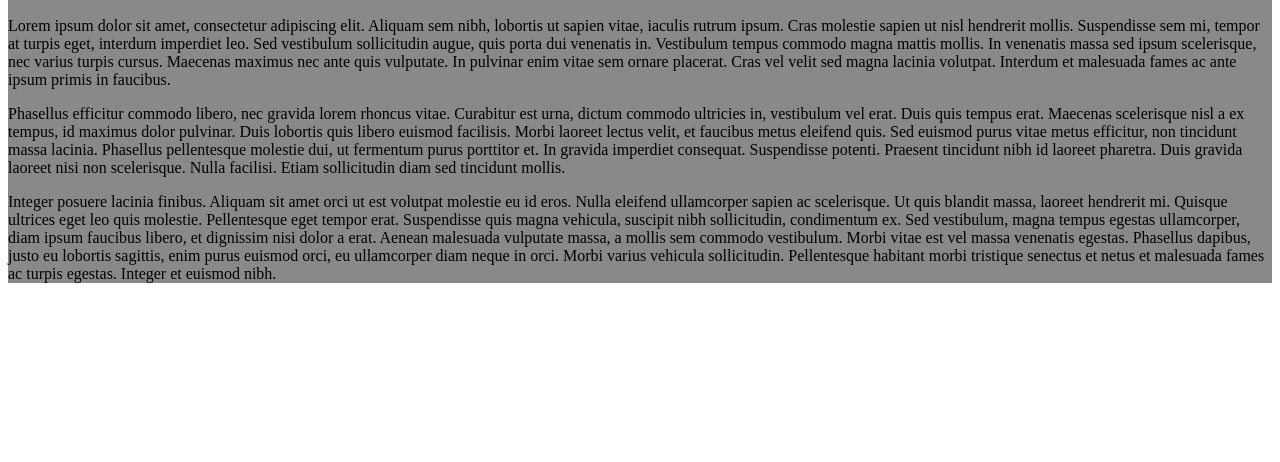
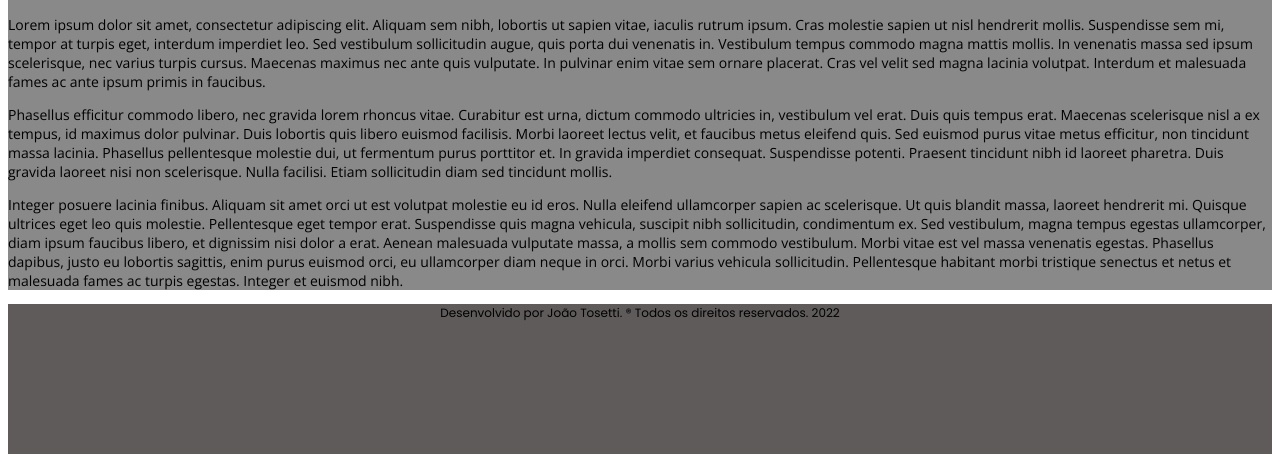
Before and after one commit to JoaoTosetti/cidades, a plain HTML site: page tokyo.html in a window 1280 px wide. Shown: the part 742-1204 px from the top of the page. Before the commit the page ends 1041 px from the top, so only its background shows below. Drawn offline with nearby package versions, Linux system fonts and the light colour scheme.

Commit message:
acabamento do rodapé e finalização do projeto

```diff
--- a/tokyo.html
+++ b/tokyo.html
@@ -49,7 +49,22 @@
             color: #00C2FF;
         }
 
-        .
+        .texto-comum {
+            font-size: 14px;
+            font-family: 'Open Sans';
+            font-weight: 300;
+        }
+
+        #rodape {
+            height: 150px;
+            background-color: #5F5B5B;
+            text-align: center;
+        }
+
+        .creditos {
+            font-size: 12px;
+            font-family: 'Poppins';
+        }
 
     </style>
 </head>
@@ -91,6 +106,10 @@
 
     <footer id="rodape">
 
+        <p class="creditos">
+            Desenvolvido por João Tosetti. &reg; Todos os direitos reservados. 2022
+        </p>
+
     </footer>
 
 </body>
```
